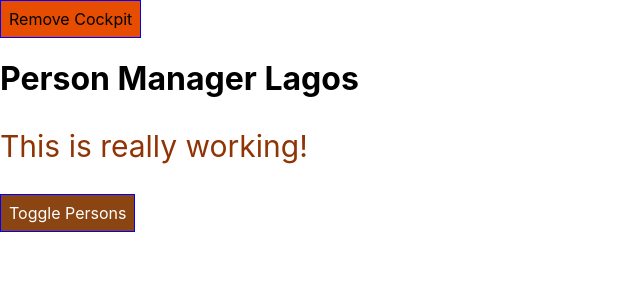
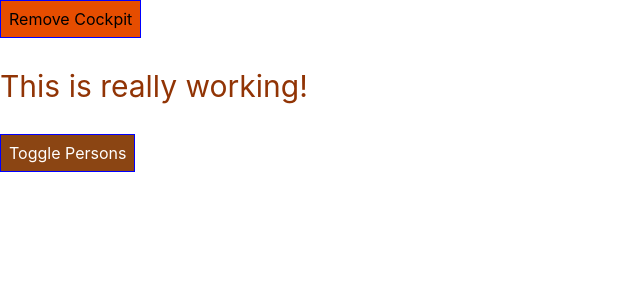
Before and after one commit to jamesoyanna/react-udemy-course, a React app: page / in a window 1280 px wide. Shown: the top 300 px of the page, without its empty margins (0-640 px from the left). Built offline with nearby package versions, Linux system fonts and the light colour scheme.

Commit message:
using high order component

```diff
--- a/src/components/Hoc/WithClass.js
+++ b/src/components/Hoc/WithClass.js
@@ -1,6 +1,10 @@
 import React from 'react'
 
-const WithClass = props=>(
-<div className={props.classes}>{props.children}</div>
-)
-export default WithClass;
+const withClass = (WrappedComponent, className) => {
+  return (props) => (
+    <div className={className}>
+      <WrappedComponent />
+    </div>
+  );
+};
+export default withClass;
--- a/src/containers/App.js
+++ b/src/containers/App.js
@@ -2,7 +2,9 @@ import React, { Component } from "react";
 import  classes from "./App.css";
 import Persons from "../components/Persons/Persons";
 import Cockpit from '../components/CockPit/CockPit';
-import WithClass from '../components/Hoc/WithClass';
+import withClass from '../components/Hoc/withClass';
+import Auxi from '../components/Hoc/Auxi';
+
 class App extends Component {
 
   constructor(props){
@@ -79,7 +81,7 @@ class App extends Component {
     }
 
     return (
-      <WithClass classes={classes.App}>
+      <Auxi>
         <button
           onClick={() => {
             this.setState({ showCockpit: false });
@@ -96,10 +98,10 @@ class App extends Component {
           />
         ) : null}
         {persons}
-      </WithClass>
+      </Auxi>
     );
 
   }
 }
 
-export default App;
+export default withClass(App, classes.App);
```
Also changed, not shown: src/components/Person/Person.js (+4 -4 lines).
